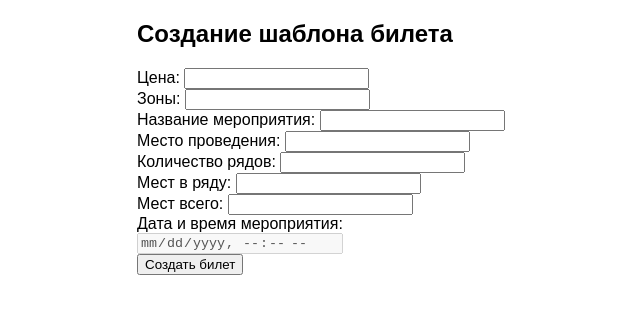
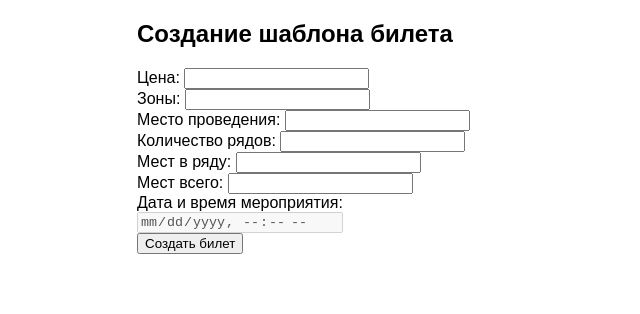
Before and after one commit to dellxdesq/ticket-booking, a plain HTML site: page main_service/static/create_ticket.html in a window 1280 px wide. Shown: the whole page, without its empty margins (303-943 px from the left). Drawn offline with Linux system fonts and the light colour scheme.

```diff
--- a/main_service/static/create_ticket.html
+++ b/main_service/static/create_ticket.html
@@ -17,7 +17,6 @@
         <input type="hidden" id="eventId">
         <label>Цена: <input type="number" id="price" required></label><br>
         <label>Зоны: <input type="text" id="zone"></label><br>
-        <label>Название мероприятия: <input type="text" id="title"></label><br>
         <label>Место проведения: <input type="text" id="location"></label><br>
         <label>Количество рядов: <input type="number" id="rows"></label><br>
         <label>Мест в ряду: <input type="number" id="seats"></label><br>
```
Also changed, not shown: 3 other files.
